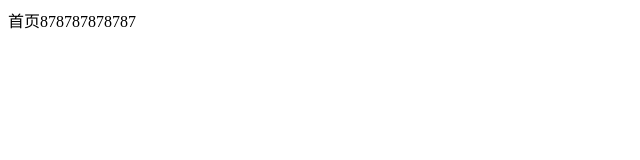
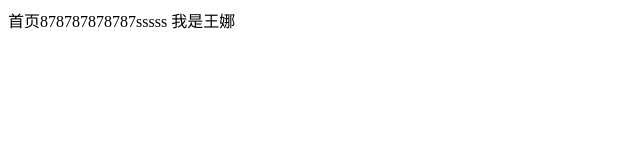
Before and after one commit to tydtea/2000, a plain HTML site: page index.html in a window 1280 px wide. Shown: the whole page, without its empty margins (0-640 px from the left). Drawn offline with Linux system fonts and the light colour scheme.

Commit message:
add wangna

```diff
--- a/index.html
+++ b/index.html
@@ -5,6 +5,7 @@
     <title>Title</title>
 </head>
 <body>
-    首页878787878787
+    首页878787878787sssss
+    我是王娜
 </body>
 </html>
```
Also changed, not shown: 1 other file.
